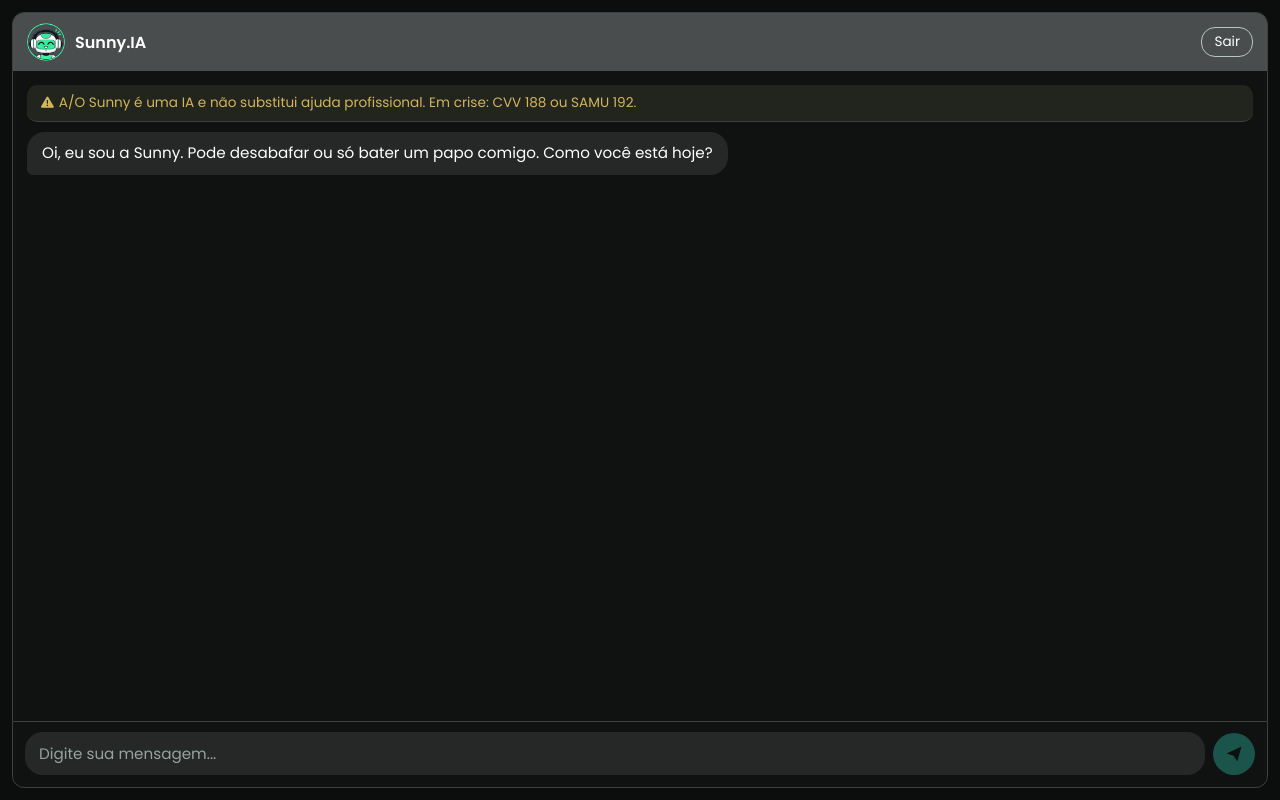
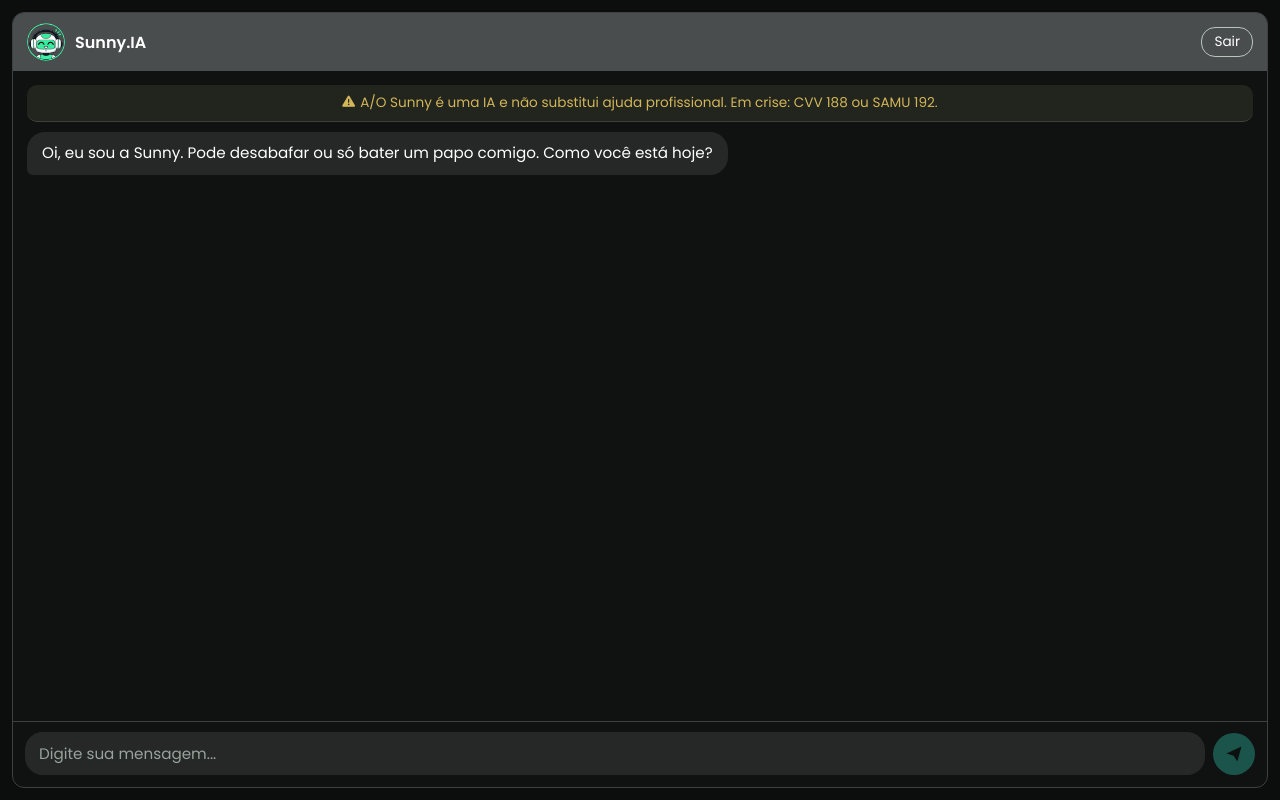
Before and after one commit to victorrxyv/sunnyIA, a React (Vite) app: page /chat in a window 1280 px wide. Built offline with nearby package versions, Linux system fonts and the light colour scheme.

Commit message:
Update ChatPage.css

```diff
--- a/src/pages/ChatPage.css
+++ b/src/pages/ChatPage.css
@@ -38,9 +38,9 @@
 }
 
 .notice {
-  text-align: center;
+  justify-content: center;
   display: flex;
-  align-items: center;
+  align-items: flex-start;
   gap: 5px;
   flex-shrink: 0;
   margin: 0;
@@ -54,7 +54,7 @@
 
 .notice span {
   font-size: .80rem;
-}
+  line-height: 1.4;}
 
 .chat {
   flex: 1;
```
